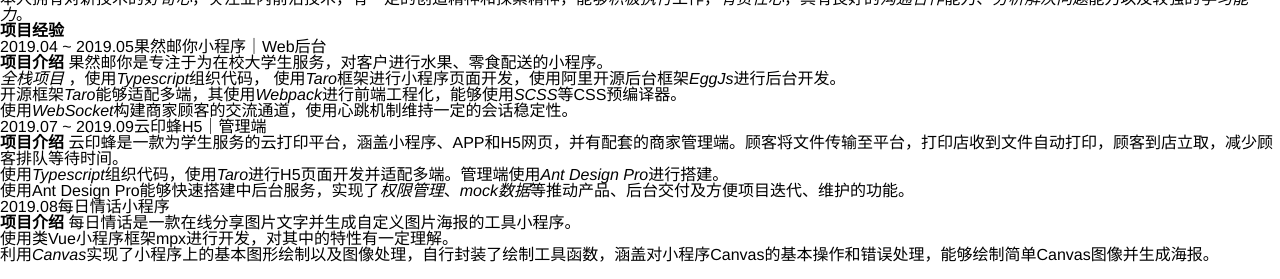
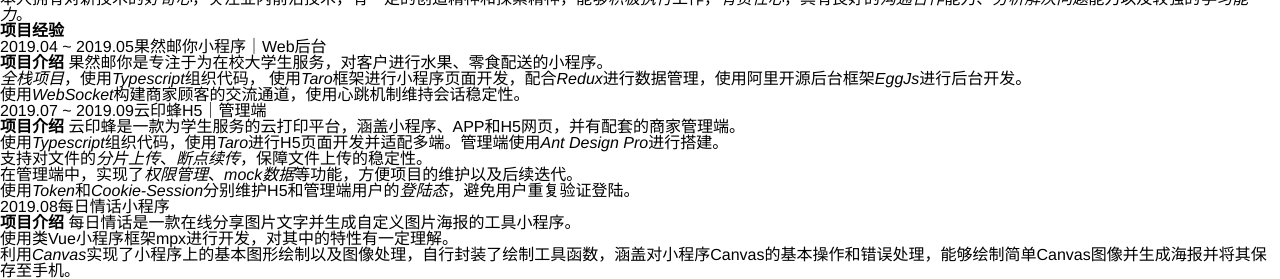
Before and after one commit to Squares4/resume-zpc, a Next.js app: page / in a window 1280 px wide. Shown: the part 1525-1804 px from the top of the page. Built offline with nearby package versions, Linux system fonts and the light colour scheme.

Commit message:
修改样式和内容

```diff
--- a/components/normalStyle/SectionContent/index.scss
+++ b/components/normalStyle/SectionContent/index.scss
@@ -23,10 +23,10 @@
 }
 
 .artContent {
-  line-height: 25px;
+  line-height: 30px;
   text-align: justify;
   word-break: break-all;
-  font-size: 19px;
+  font-size: 16px;
   position: relative;
   margin: 8px 0;
   strong {
--- a/resumeData.js
+++ b/resumeData.js
@@ -73,9 +73,8 @@
           content: [
             `<strong>项目介绍</strong>
             果然邮你是专注于为在校大学生服务，对客户进行水果、零食配送的小程序。`,
-            `<i></i><em>全栈项目</em> ，使用<em>Typescript</em>组织代码， 使用<em>Taro</em>框架进行小程序页面开发，使用阿里开源后台框架<em>EggJs</em>进行后台开发。`,
-            `<i></i>开源框架<em>Taro</em>能够适配多端，其使用<em>Webpack</em>进行前端工程化，能够使用<em>SCSS</em>等CSS预编译器。`,
-            `<i></i>使用<em>WebSocket</em>构建商家顾客的交流通道，使用心跳机制维持一定的会话稳定性。`
+            `<i></i><em>全栈项目</em>，使用<em>Typescript</em>组织代码， 使用<em>Taro</em>框架进行小程序页面开发，配合<em>Redux</em>进行数据管理，使用阿里开源后台框架<em>EggJs</em>进行后台开发。`,
+            `<i></i>使用<em>WebSocket</em>构建商家顾客的交流通道，使用心跳机制维持会话稳定性。`,
             // `<i></i>用户登录时，判断小程序用户缓存中token的存在。不存在则调用小程序登录接口，获取解密的用户信息并随机生成随机字符串值作为key，将用户信息作为value存入redis，将key作为token与登录结果返回给前端；存在则用token换取用户信息。`
           ]
         },
@@ -85,9 +84,11 @@
           tag: 'H5｜管理端',
           content: [
             `<strong>项目介绍</strong>
-            云印蜂是一款为学生服务的云打印平台，涵盖小程序、APP和H5网页，并有配套的商家管理端。顾客将文件传输至平台，打印店收到文件自动打印，顾客到店立取，减少顾客排队等待时间。`,
+            云印蜂是一款为学生服务的云打印平台，涵盖小程序、APP和H5网页，并有配套的商家管理端。`,
             `<i></i>使用<em>Typescript</em>组织代码，使用<em>Taro</em>进行H5页面开发并适配多端。管理端使用<em>Ant Design Pro</em>进行搭建。`,
-            `<i></i>使用Ant Design Pro能够快速搭建中后台服务，实现了<em>权限管理</em>、<em>mock数据</em>等推动产品、后台交付及方便项目迭代、维护的功能。`
+            `<i></i>支持对文件的<em>分片上传</em>、<em>断点续传</em>，保障文件上传的稳定性。`,
+            `<i></i>在管理端中，实现了<em>权限管理</em>、<em>mock数据</em>等功能，方便项目的维护以及后续迭代。`,
+            `<i></i>使用<em>Token</em>和<em>Cookie-Session</em>分别维护H5和管理端用户的<em>登陆态</em>，避免用户重复验证登陆。`
           ]
         },
         {
@@ -98,7 +99,7 @@
             `<strong>项目介绍</strong>
             每日情话是一款在线分享图片文字并生成自定义图片海报的工具小程序。`,
             `<i></i>使用类Vue小程序框架mpx进行开发，对其中的特性有一定理解。`,
-            `<i></i>利用<em>Canvas</em>实现了小程序上的基本图形绘制以及图像处理，自行封装了绘制工具函数，涵盖对小程序Canvas的基本操作和错误处理，能够绘制简单Canvas图像并生成海报。`,
+            `<i></i>利用<em>Canvas</em>实现了小程序上的基本图形绘制以及图像处理，自行封装了绘制工具函数，涵盖对小程序Canvas的基本操作和错误处理，能够绘制简单Canvas图像并生成海报并将其保存至手机。`,
           ]
         }
       ]
```
